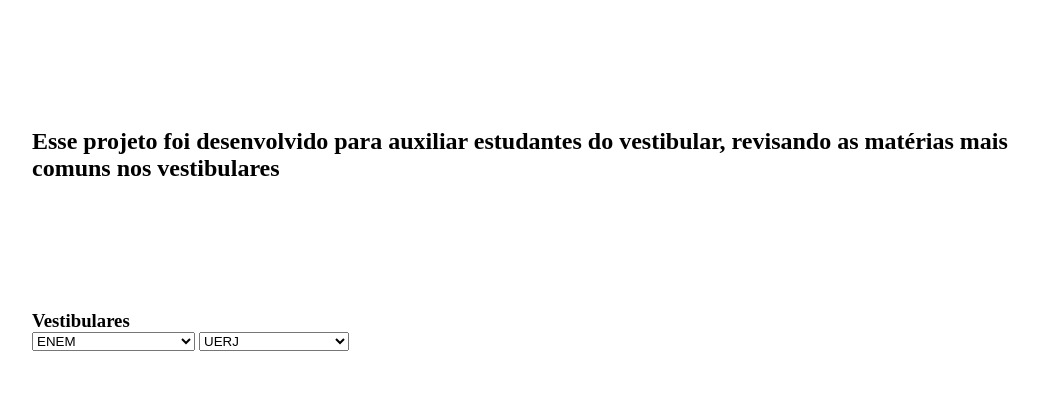
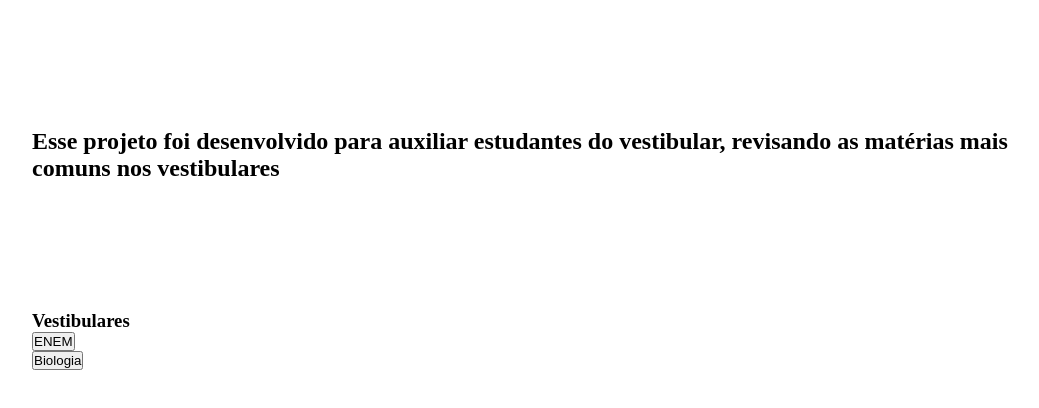
Before and after one commit to jpwf/pre-vestibular, a plain HTML site: page src/pages/index.html in a window 1280 px wide. Shown: the whole page, without its empty margins (96-1135 px from the left). Drawn offline with Linux system fonts and the light colour scheme.

Commit message:
index page rewrited && ENEM page added

```diff
--- a/src/pages/index.html
+++ b/src/pages/index.html
@@ -17,36 +17,17 @@
                 <h2>Esse projeto foi desenvolvido para auxiliar estudantes do vestibular, revisando as matérias mais comuns nos vestibulares</h2>
                 <div class="vestibulares">
                     <h3>Vestibulares</h3>
-                    <select name="enem">
-                        <option disabled selected>ENEM</option>
-                        <optgroup label="Exatas">
-                            <option id="matematica">Matemática</option>
-                            <option id="quimica">Química</option>
-                            <option id="fisica">Física</option>
-                            <option id="biologia">Biologia</option>
-                        </optgroup><!--exatas-->
-                        <optgroup label="Humanas">
-                            <option id="portugues">Português</option>
-                            <option id="geografia">Geografia</option>
-                            <option id="historia">História</option>
-                            <option id="filosofiasociologia">Filosofia e Sociologia</option>
-                        </optgroup><!--humanas-->
-                    </select><!--enem-->
-                    <select name="uerj">
-                        <option disabled selected>UERJ</option>
-                        <optgroup label="Linguagens">
-                            <option id="Lportugues">Língua Portuguesa</option>
-                            <option id="Lestrangeira">Língua Estrangeira</option>"
-                            <option id="literatura">Literatura</option>
-                        </optgroup><!--Linguagens-->
-                    </select><!--uerj-->
+                    <button id="enem">ENEM</button>
+                    <div class="uerj">
+                        <button id="biologia">Biologia</button>
+                    </div>
                 </div>
             </div><!--top-->
 
         </header><!--header>-->
 
 
-        <script src="scripts/index.js"></script>
+        <script src="/public/scripts/index.js"></script>
     </body>
 
 
```
Also changed, not shown: src/pages/enem.html (added, +8 -0 lines).
